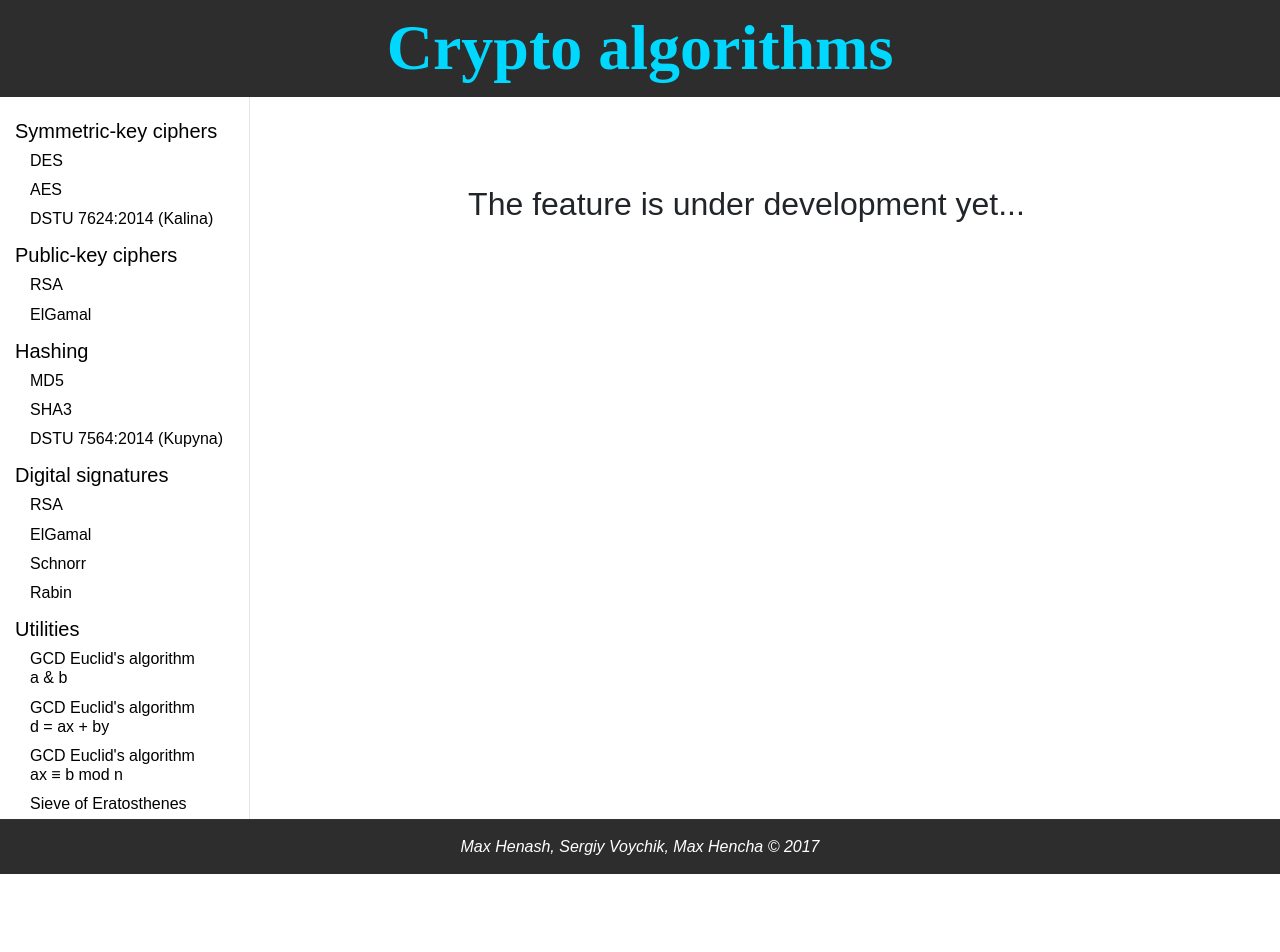
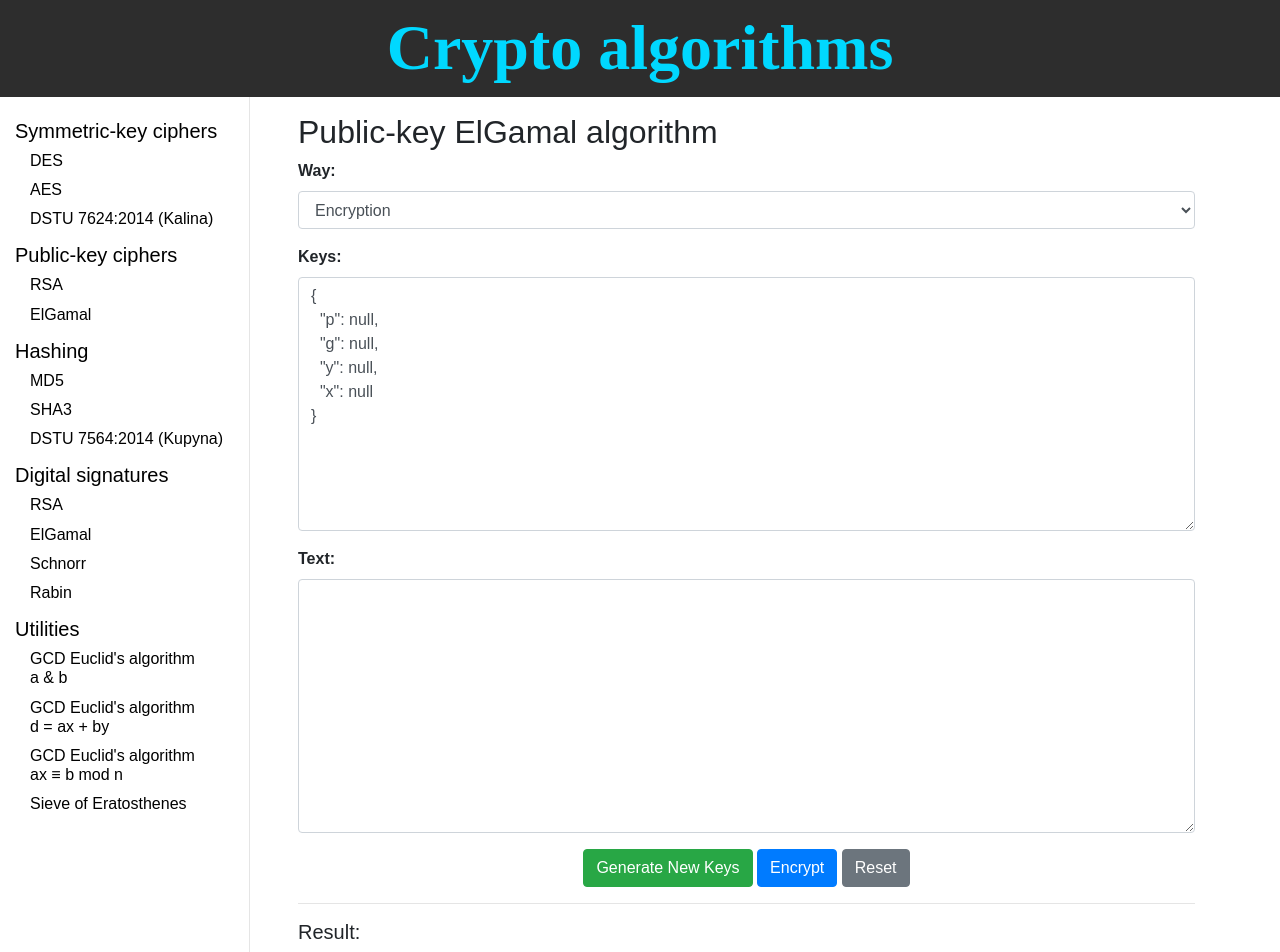
Before and after one commit to MaxGenash/crypto-algorithms, a React (Create React App) app: page /public-key/elgamal in a window 1280 px wide. Shown: the top 952 px of the page. Before the commit the page ends 874 px from the top, so only its background shows below. Built offline with nearby package versions, Linux system fonts and the light colour scheme.

Commit message:
Added implementation of ElGamal algorithm

```diff
--- a/package.json
+++ b/package.json
@@ -3,9 +3,11 @@
   "version": "0.0.1",
   "private": true,
   "dependencies": {
+    "big.js": "^3.0.1",
     "bootstrap": "^4.0.0-beta.2",
     "classnames": "^2.2.5",
     "crypto": "^1.0.1",
+    "elgamal": "^0.3.0",
     "font-awesome": "^4.7.0",
     "jsencrypt": "^2.3.1",
     "milagro-crypto-js": "https://github.com/milagro-crypto/milagro-crypto-js",
--- a/src/Components/App.jsx
+++ b/src/Components/App.jsx
@@ -7,6 +7,7 @@ import FormAes from './FormAes'
 import FormDes from './FormDes'
 import FormKalina from './FormKalina'
 import FormRsa from './FormRsa'
+import FormElGamal from './FormElGamal'
 import ToDo from './ToDo'
 import './App.css';
 
@@ -25,7 +26,7 @@ export default class App extends Component {
                 <Route path="/symmetric-key/des" component={FormDes} />
                 <Route path="/symmetric-key/kalina" component={FormKalina} />
                 <Route path="/public-key/rsa" component={FormRsa} />
-                <Route path="/public-key/elgamal" component={ToDo} />
+                <Route path="/public-key/elgamal" component={FormElGamal} />
                 <Route path="/hashing/md5" component={ToDo} />
                 <Route path="/hashing/sha3" component={ToDo} />
                 <Route path="/hashing/kupyna" component={ToDo} />
--- /dev/null
+++ b/src/Components/FormElGamal.jsx
@@ -0,0 +1,107 @@
+import React, { Component } from 'react';
+import ElGamalModel from '../Models/ElGamalModel';
+
+export default class FormElGamal extends Component {
+  constructor(props) {
+    super(props);
+    this.state = {
+      way: 'enc',
+      keys: {
+        p: null, g: null, y: null,    // public
+        x: null                       // secret
+      },
+      text: '',     // hi
+      result: [],   // [{"a":"49","b":"972"},{"a":"393","b":"949"}]
+    };
+
+    this._model = new ElGamalModel();
+
+    this.handleSubmit = this.handleSubmit.bind(this);
+    this.generateKeys = this.generateKeys.bind(this);
+  }
+
+  handleSubmit(e) {
+    e.preventDefault();
+    let result;
+    if(this.state.way === 'enc')
+      result = this._model.encrypt(this.state.keys, this.state.text);
+    else
+      result = this._model.decrypt(this.state.keys, JSON.parse(this.state.text));
+    this.setState({result});
+  }
+
+  generateKeys() {
+    const keys = this._model.generateKeys();
+    this.setState({keys});
+  }
+
+  render() {
+    return (
+      <section>
+        <h2> Public-key ElGamal algorithm </h2>
+        <form className="form-horizontal initial-data-form" onSubmit={this.handleSubmit}>
+          <div className="form-group">
+            <label className="control-label">
+              <strong>Way:</strong>
+            </label>
+            <select
+              value={this.state.way}
+              className="form-control"
+              onChange={e => this.setState({way: e.target.value})}
+            >
+              <option value="enc">Encryption</option>
+              <option value="dec">Decryption</option>
+            </select>
+          </div>
+          <div className="form-group">
+            <label className="control-label" htmlFor="keys">
+              <strong>Keys:</strong>
+            </label>
+            <textarea
+              id="keys"
+              rows="10"
+              value={JSON.stringify(this.state.keys, 0, 2)}
+              onChange={e => this.setState({privateKey: JSON.parse(e.target.value)})}
+              className="form-control"
+            />
+          </div>
+          <div className="form-group">
+            <label className="control-label">
+              <strong>Text:</strong>
+            </label>
+            <textarea
+              value={this.state.text}
+              onChange={e => this.setState({text: e.target.value})}
+              className="form-control"
+              rows="10"
+            />
+          </div>
+          <div className="form-group text-center">
+            <button
+              className="btn btn-success"
+              type="button"
+              onClick={this.generateKeys}
+            >
+              Generate New Keys
+            </button>
+            {' '}
+            <button type="submit" className="btn btn-primary">
+              {this.state.way === 'enc' ? 'Encrypt' : 'Decrypt'}
+            </button>
+            {' '}
+            <button type="reset" className="btn btn-secondary">
+              Reset
+            </button>
+          </div>
+        </form>
+        {this.state.result && (
+          <div>
+            <hr/>
+            <h5>Result:</h5>
+            <div className="result-text">{JSON.stringify(this.state.result)}</div>
+          </div>
+        )}
+      </section>
+    );
+  }
+}
--- /dev/null
+++ b/src/Models/ElGamalModel.js
@@ -0,0 +1,126 @@
+const Big = require('big.js');
+
+function encryptChar(M, p, g, y) {
+  let k = randomIntFromInterval(2, p - 2);
+  let a = Big(g).pow(k).mod(p);
+  let b = Big(y).pow(k).mul(M).mod(p);
+
+  return {a: a, b: b};
+}
+
+function decryptChar(a, b, p, x) {
+  return Big(b).mul(Big(a).pow(p - 1 - x)).mod(p);
+}
+
+function primRoot(val) {
+  for (let i = 2; i < val - 1; i++) {
+    let start = Big('1');
+    let flag = true;
+
+    for (let j = 0; j < val / 2; j++) {
+      start = start.mul(i).mod(val);
+      if (start.mod(val).toString() == '1') {
+        flag = false;
+        break;
+      }
+    }
+
+    if (flag) {
+      return i;
+    }
+  }
+
+  return false;
+}
+
+function randomIntFromInterval(min, max) {
+  return Math.floor(Math.random() * (max - min + 1) + min);
+}
+
+function sieve(n) {
+  let s = [];
+  s[1] = 0;
+
+  for (let k = 2; k <= n; k++) {
+    s[k] = 1;
+  }
+
+  for (let k = 2; k * k <= n; k++) {
+    if (s[k] == 1) {
+      for (let l = k * k; l <= n; l += k) {
+        s[l] = 0;
+      }
+    }
+  }
+
+  return s;
+}
+
+function randEasyNum() {
+  let minNum = 1106;
+  let maxNum = 2000;
+  let binaryArray = sieve(maxNum);
+  let easyNums = [];
+
+  for (let i = minNum; i < binaryArray.length; ++i) {
+    if (binaryArray[i]) {
+      easyNums.push(i);
+    }
+  }
+
+  let easyNumPos = randomIntFromInterval(0, easyNums.length - 1);
+
+  return easyNums[easyNumPos];
+}
+
+export default class ElGamalModel {
+  constructor() {
+
+  }
+
+  /**
+   * @param {String} keys
+   * @param {Object} message
+   * @returns {string}
+   */
+  encrypt(keys, message) {
+    let abs = [];
+    message.split('').forEach(function (char) {
+      let code = char.charCodeAt(0);
+      let ab = encryptChar(code, keys.p, keys.g, keys.y);
+      abs.push(ab);
+    });
+
+    return abs;
+  }
+
+  /**
+   * @param {Object} keys
+   * @param {String} message
+   * @returns {string}
+   */
+  decrypt(keys, message) {
+    let res = '';
+    message.forEach(function (char) {
+      res += String.fromCharCode(decryptChar(char.a, char.b, keys.p, keys.x));
+    });
+
+    return res;
+  }
+
+  /**
+   *
+   * @returns {{p: *, g: *, y: *, x: *}}
+   */
+  generateKeys() {
+    let p = randEasyNum();
+    let g = primRoot(p);
+    let x = randomIntFromInterval(2, p - 1);
+    let y = Big(g).pow(x).mod(p);
+
+    return {
+      p, g, y,  // public
+      x         // secret
+    };
+  }
+}
```
